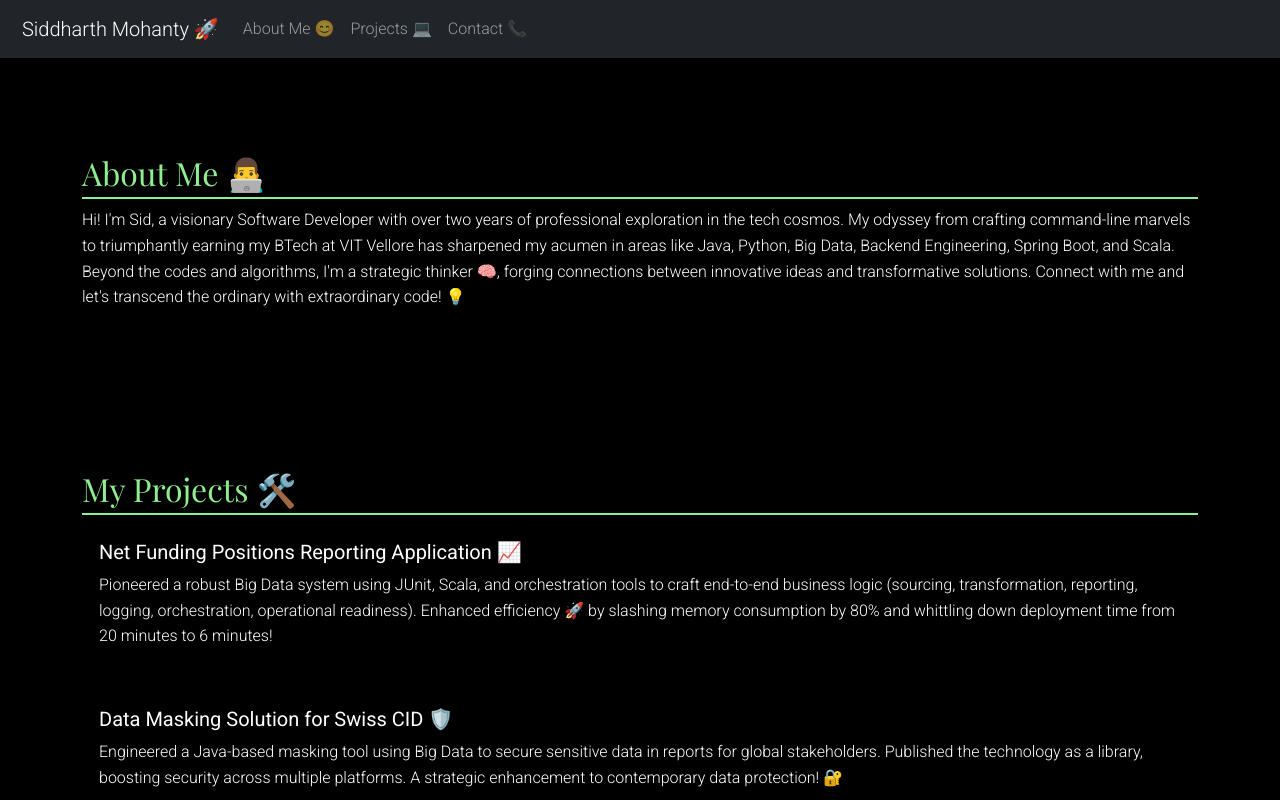
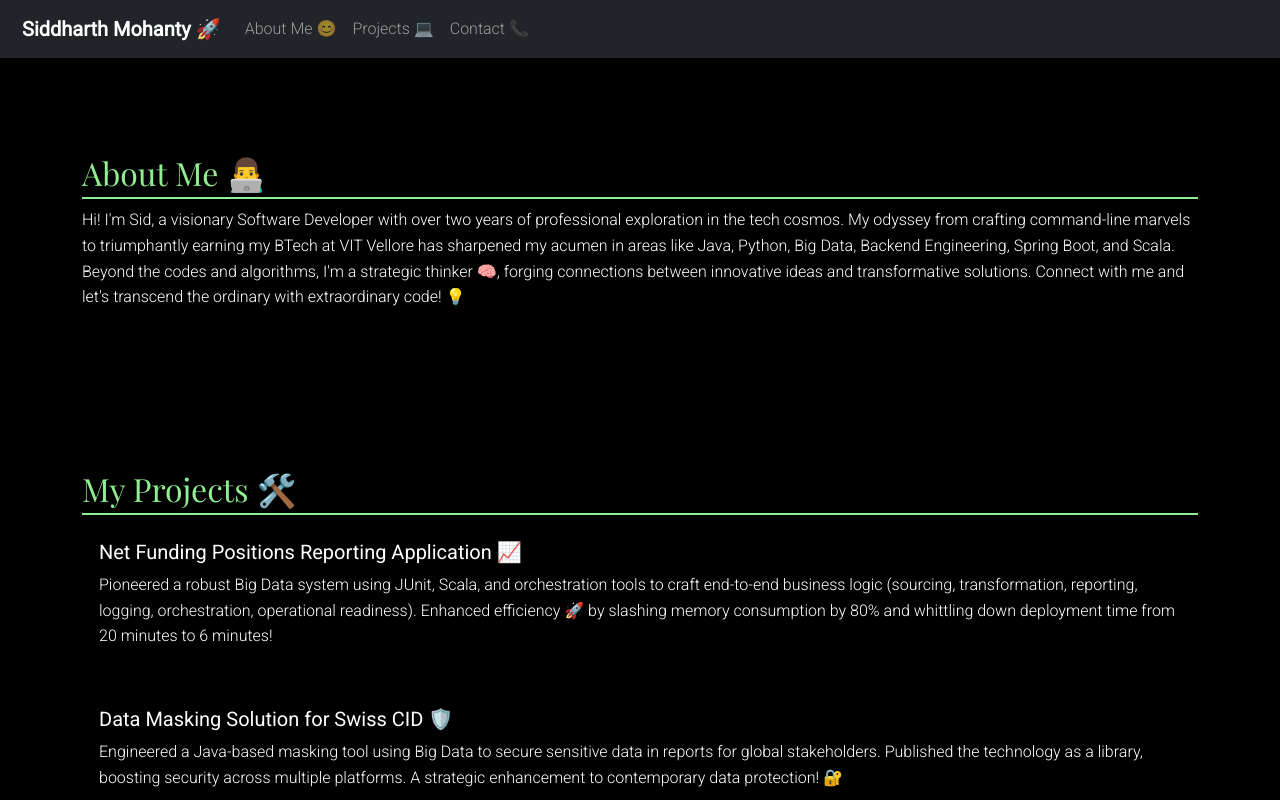
Before and after one commit to sidmocodes/sidmocodes.github.io, a plain HTML site: page index.html in a window 1280 px wide. Shown: the top 800 px of the page. Drawn offline with nearby package versions, Linux system fonts and the light colour scheme; no server answers.

Commit message:
Update HTML and CSS

```diff
--- a/assets/css/styles.css
+++ b/assets/css/styles.css
@@ -115,8 +115,13 @@ footer {
 }
 
 /* Adding smooth transitions to navbar links */
-.navbar-nav a {
-    transition: color 0.7s;
+
+.navbar-brand {
+    font-weight: bold;
+}
+
+.navbar-nav.ml-auto {
+    margin-right: 20px;
 }
 
 /* Hover effect for navbar links */
--- a/index.html
+++ b/index.html
@@ -31,7 +31,7 @@
             </button>
             <div class="collapse navbar-collapse" id="navbarNav">
                 <ul class="navbar-nav ml-auto">
-                    <li class="nav-item active">
+                    <li class="nav-item">
                         <a class="nav-link" href="#about">About Me 😊</a>
                     </li>
                     <li class="nav-item">
```
